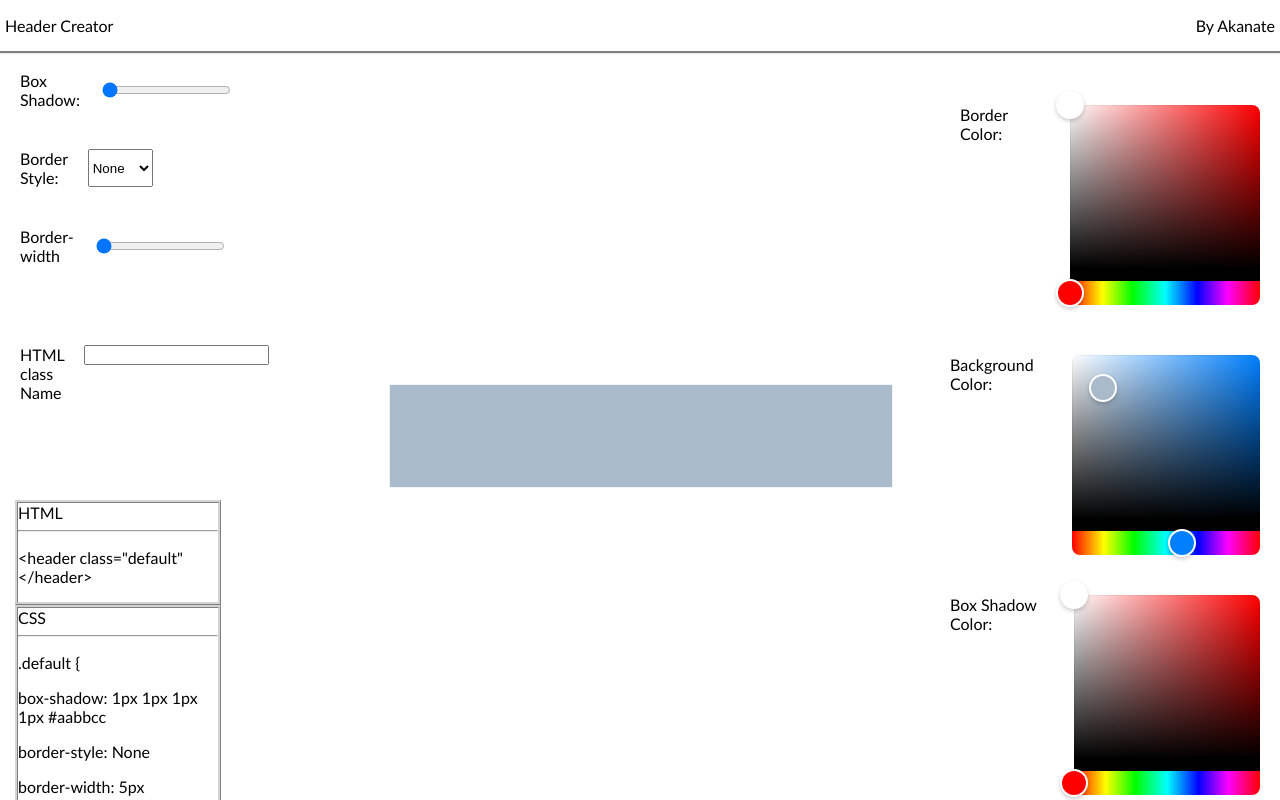
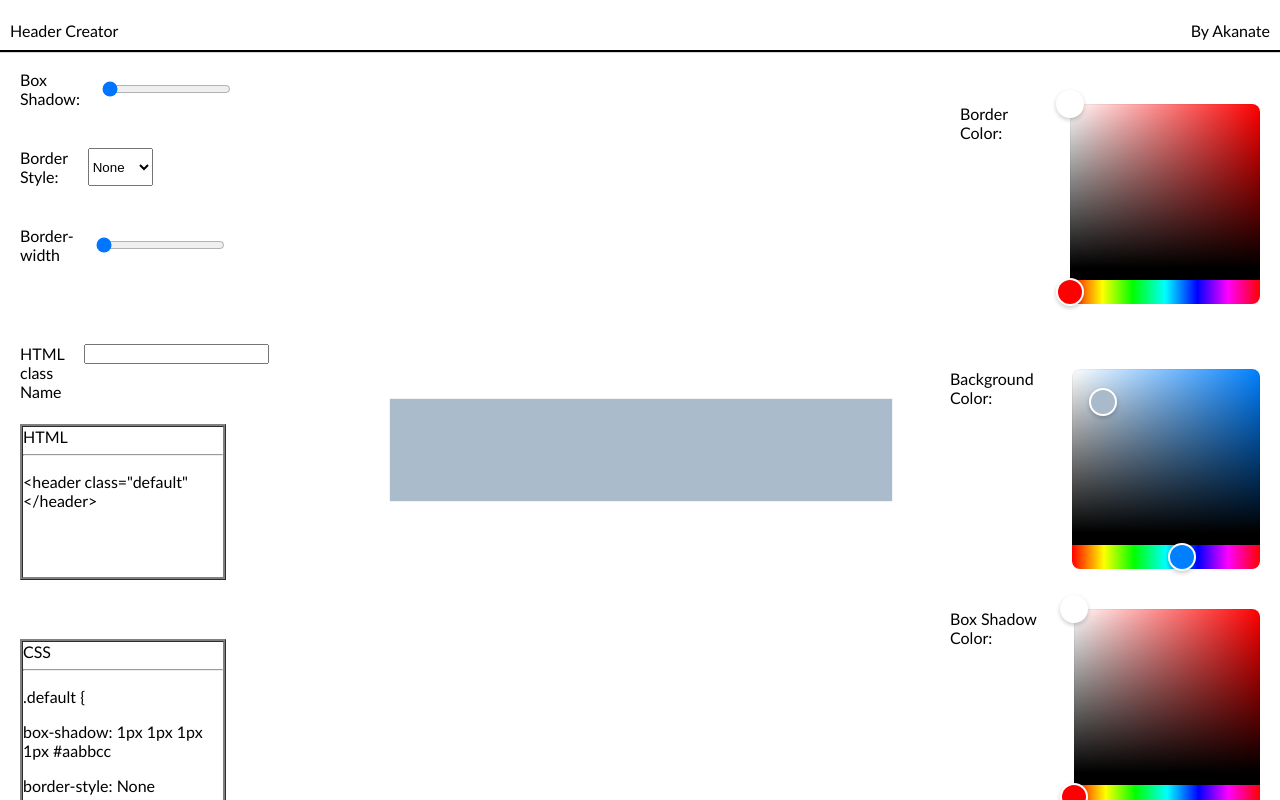
Before and after one commit to Akanate/HeaderCreator, a React (Create React App) app: page / in a window 1280 px wide. Shown: the top 800 px of the page. Built offline with nearby package versions, Linux system fonts and the light colour scheme.

Commit message:
Slight margin changes to account for ms edge and a few color changes.

```diff
--- a/src/components/Main.jsx
+++ b/src/components/Main.jsx
@@ -111,7 +111,7 @@ export default function Main() {
                         <p>background-color: {styles.backgroundColor}</p>
                         <p>{"}"}</p>
                 </div>
-                <div className="HTML">
+                <div className="HTML HTML-edge" >
                     HTML
                    <hr />
                    <p>{`<header class="${htmlclass === "" ? "default": htmlclass}"</header>`}</p>
--- a/src/styles/container.css
+++ b/src/styles/container.css
@@ -1,3 +1,9 @@
+body {
+    margin: 0;
+    font-family: 'Gill Sans', 'Gill Sans MT', Calibri, 'Trebuchet MS', sans-serif;
+    font-weight: 300;
+}
+
 .HeaderContainer--container {
     display: flex;
     flex-direction: row;
--- a/src/styles/header.css
+++ b/src/styles/header.css
@@ -1,6 +1,7 @@
 body {
     margin: 0;
     font-family: 'Gill Sans', 'Gill Sans MT', Calibri, 'Trebuchet MS', sans-serif;
+    font-weight: 300;
 }
 
 .Header {
@@ -8,7 +9,9 @@ body {
     padding: 0;
     display: flex;
     justify-content: space-between;
-    box-shadow: 1px 1px 1px 1px grey;
+    box-shadow: 1px 1px 1px 1px black;
+    height: 40px;
+    padding: 5px;
 }
 
 .Header--text-border  {
--- a/src/styles/main.css
+++ b/src/styles/main.css
@@ -1,3 +1,9 @@
+body {
+    margin: 0;
+    font-family: 'Gill Sans', 'Gill Sans MT', Calibri, 'Trebuchet MS', sans-serif;
+    font-weight: 300;
+}
+
 .BorderStyle--container, .BoxShadow, .BorderRange--container{
     display: flex;
     flex-direction: row;
@@ -14,7 +20,7 @@
     width: 100px;
     height: 20px;
     gap: 20px;
-    margin: 0;
+    margin-bottom: 15px;
 }
 
 .BorderColorPicker--container {
@@ -47,23 +53,21 @@
     width: 310px;
 }
 
-
-
-
 .CSS {
     width: 200px;
     border-style: ridge;
-    border-color: lightgrey;
+    border-color: grey;
     margin-left: 15px;
-    margin-top: -420px;
+    margin-top: -450px;
 }
 
 .HTML {
     width: 200px;
     border-style: ridge;
-    border-color: lightgrey;
+    border-color: grey;
     margin-left: 15px;
-    margin-top: -420px;
+    margin-top: -530px;
+    height: 150px;
 }
 
 .CSS-HTML {
@@ -71,4 +75,5 @@
     flex-direction: column;
     align-items: flex-start;
     justify-content: center;
+    padding: 5px;
 }
```
